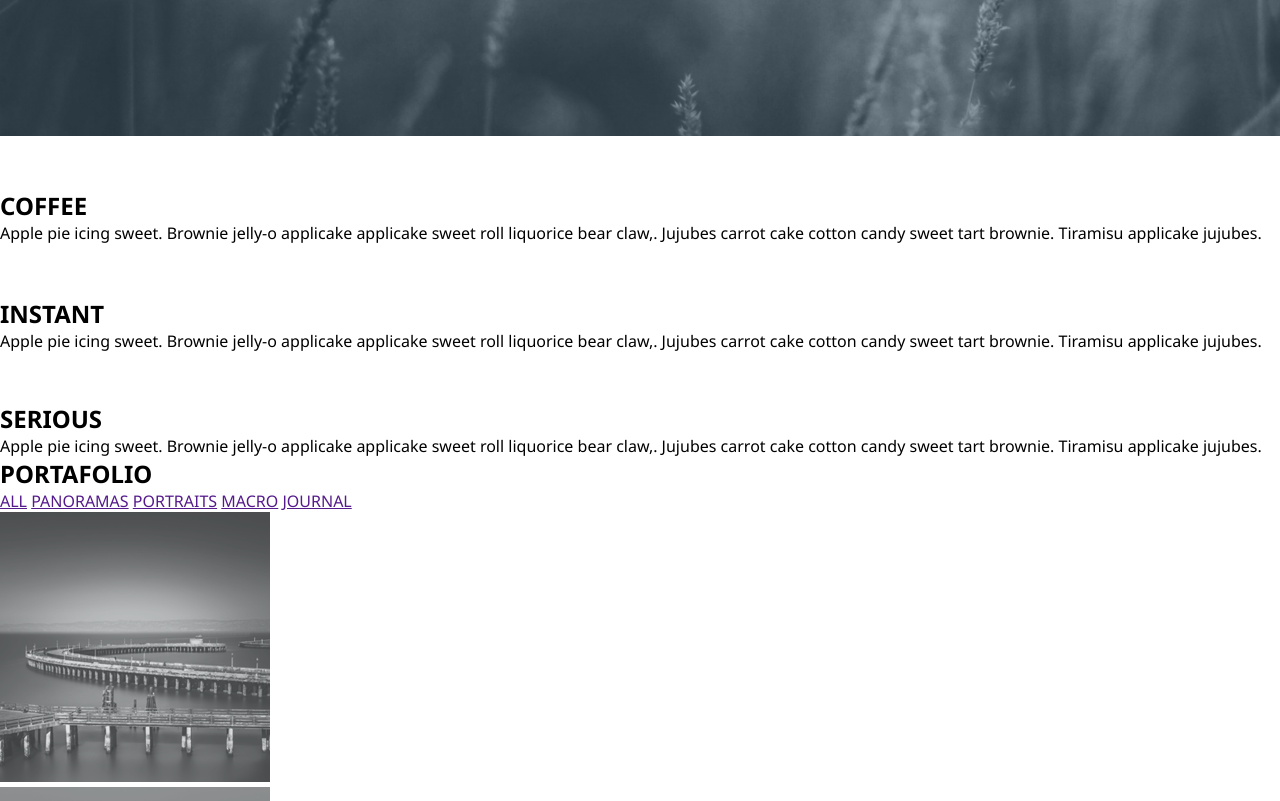
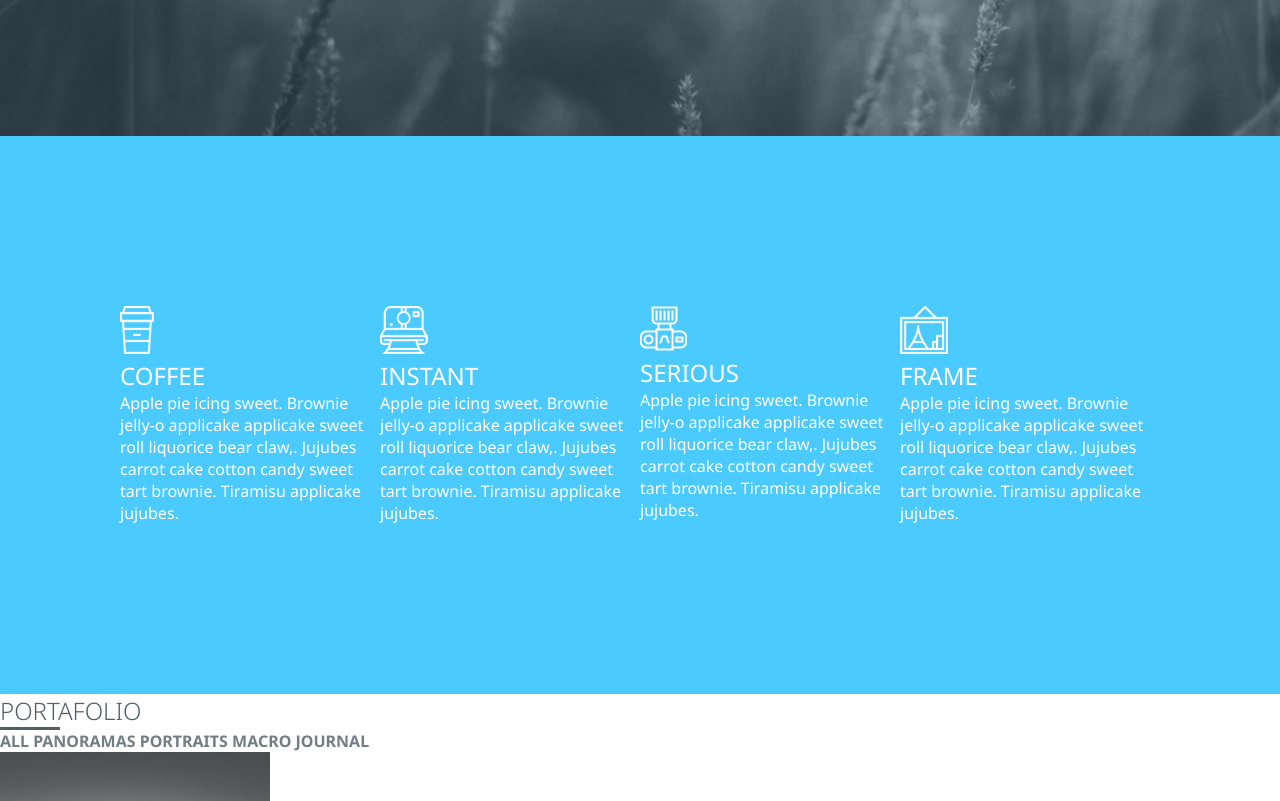
Before and after one commit to Jeronimo765/proyectoBluEasy, a plain HTML site: page index.html in a window 1280 px wide. Shown: the part 779-1580 px from the top of the page. Drawn offline with Linux system fonts and the light colour scheme.

Commit message:
Envio segundo avance del dia de hoy del proyecto Blu eEasy

```diff
--- a/index.html
+++ b/index.html
@@ -64,9 +64,19 @@
                 carrot cake cotton candy sweet tart brownie. Tiramisu applicake jujubes.
             </p>
         </div>
+
+        <div class="service-4">
+            <img src="assets/images/frame.png" alt="Icono frame">
+            <h2>FRAME</h2>
+            <p>
+                Apple pie icing sweet. Brownie jelly-o applicake applicake sweet roll liquorice bear claw,. Jujubes
+                carrot cake cotton candy sweet tart brownie. Tiramisu applicake jujubes.
+            </p>
+        </div>
     </div>
 
     <div class="contenedor-grid">
+        <div class="texto-importante">
             <h2>PORTAFOLIO</h2>
             <div class="linea"></div>
             <div class="secciones-2">
@@ -77,6 +87,7 @@
                 <a href="">JOURNAL</a>
             </div>
 
+        </div>
         <div class="galeria-grid">
             <div class="img1">
                 <img src="assets/images/photo01.png" alt="Img 1">
--- a/style/style.css
+++ b/style/style.css
@@ -73,3 +73,64 @@ nav {
     color: white;
     margin-top: 10px;
 }
+
+.servicios {
+    background-color: #4BCAFF;
+    display: flex;
+    justify-content: space-evenly;
+    padding: 170px 120px;
+}
+
+.service-1 {
+    color: #FFFFFF;
+    width: 400px;
+}
+
+.service-1 h2 {
+    font-weight: 400;
+}
+
+.service-2 {
+    color: #FFFFFF;
+    width: 400px;
+}
+
+.service-2 h2 {
+    font-weight: 400;
+}
+
+.service-3 {
+    color: #FFFFFF;
+    width: 400px;
+}
+
+.service-3 h2 {
+    font-weight: 400;
+}
+
+.service-4 {
+    color: #FFFFFF;
+    width: 400px;
+}
+
+.service-4 h2 {
+    font-weight: 400;
+}
+
+.texto-importante h2 {
+    color: #515F67;
+    font-weight: 300;
+}
+
+.linea {
+    width: 60px;
+    height: 3px;
+    background-color: #515F67;
+
+}
+
+.texto-importante .secciones-2 a{
+    text-decoration: none;
+    color: #737E84;
+    font-weight: bold;
+}
```
Lines whose indentation alone changed are shown as unchanged.
